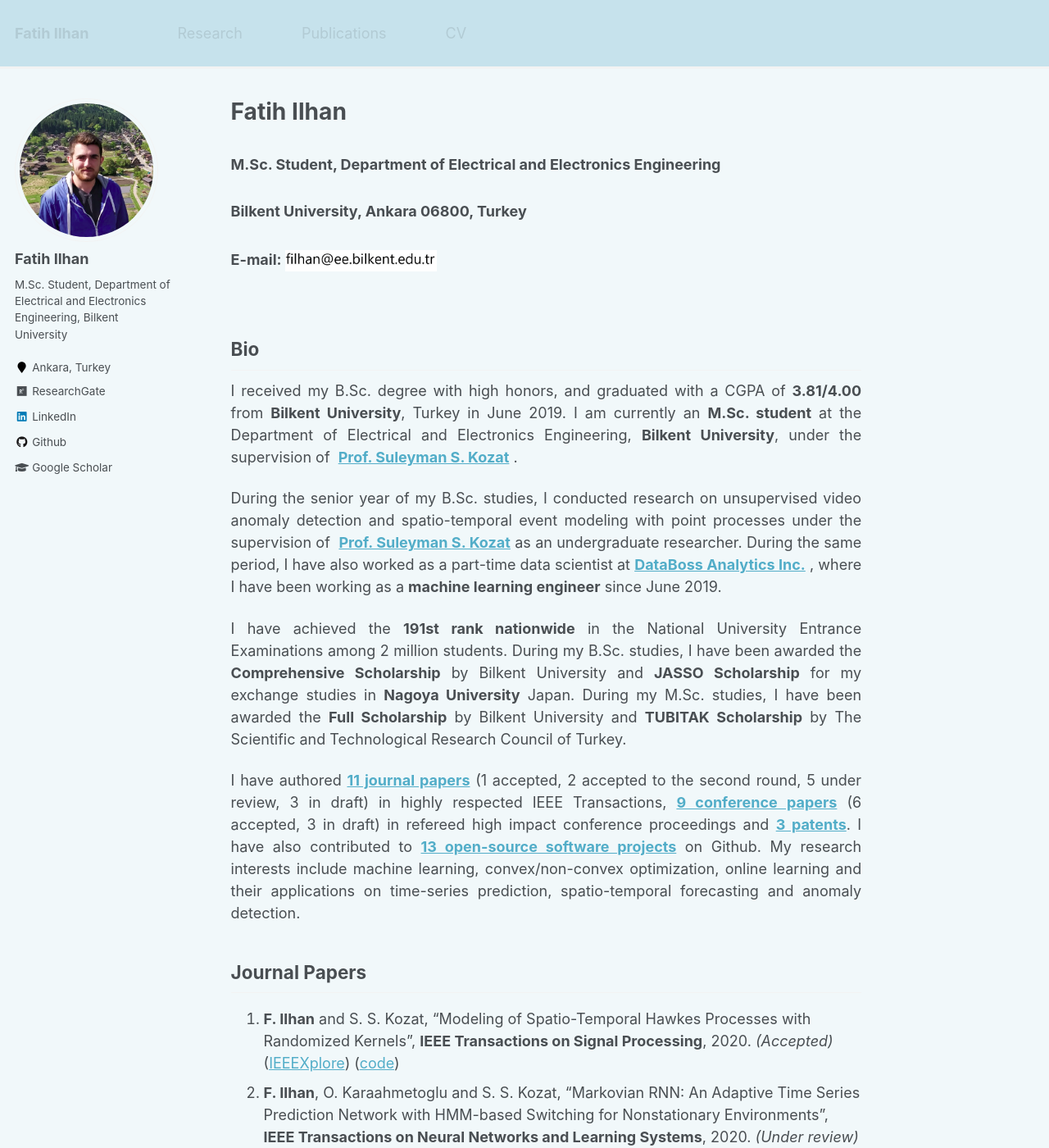
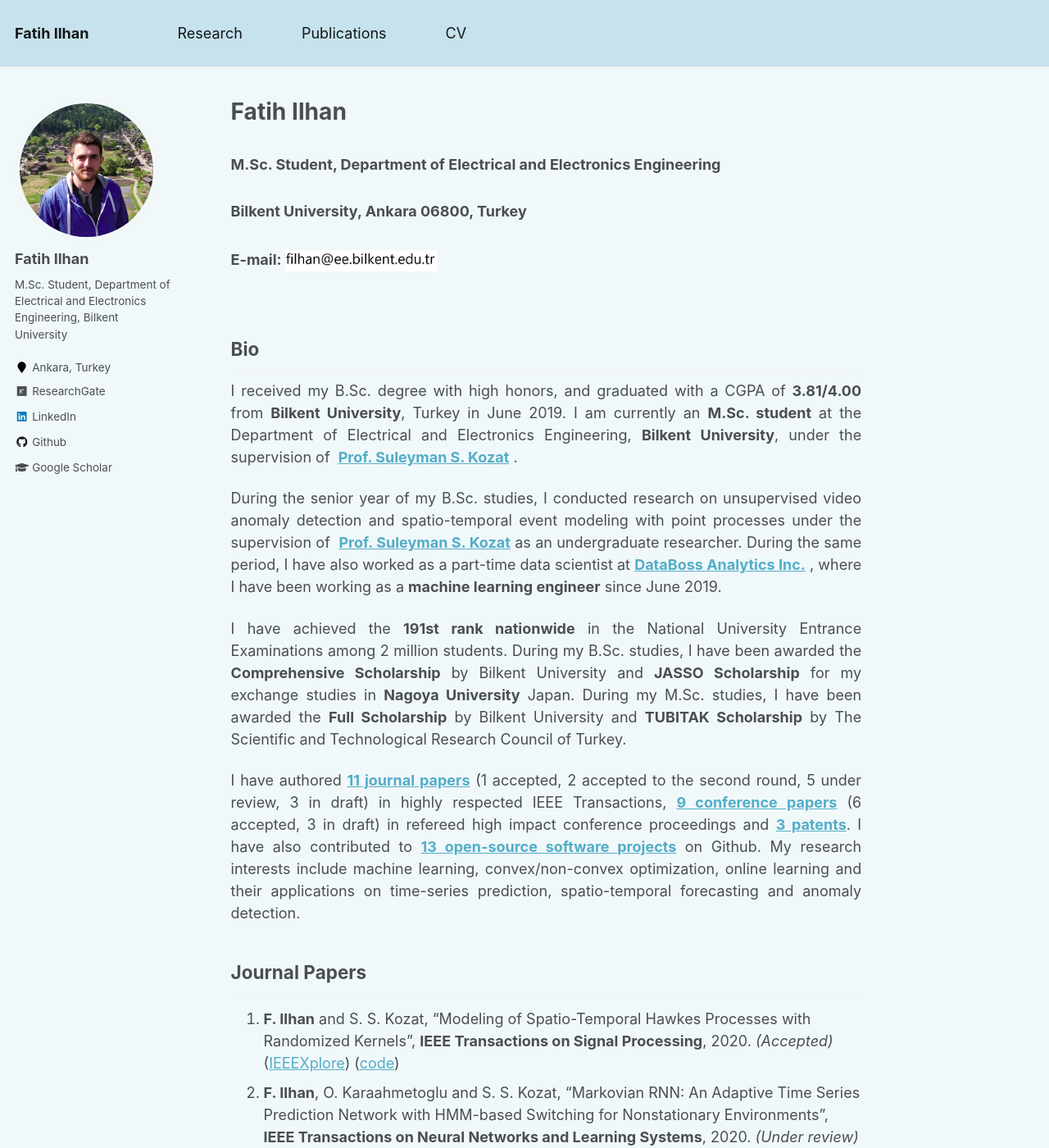
Before and after one commit to fatih-ilhan/fatih-ilhan.github.io, a Jekyll site: the page built from _pages/about.md, in a window 1280 px wide and 1400 px high. Shown: the whole window at 82% size. Built offline with Jekyll 4.4.1, drawn with Linux system fonts in a browser that asks for light colours.

Commit message:
Update _variables.scss

```diff
--- a/_sass/_variables.scss
+++ b/_sass/_variables.scss
@@ -94,7 +94,7 @@ $xing-color                 : #006567;
 $link-color                 : $info-color;
 $link-color-hover           : mix(#000, $link-color, 25%);
 $link-color-visited         : mix(#fff, $link-color, 25%);
-$masthead-link-color        : mix(#000000, $masthead-background-color, 10%);
+$masthead-link-color        : mix(#000000, $masthead-background-color, 90%);
 $masthead-link-color-hover  : mix(#000, $primary-color, 25%);
 
 
```
